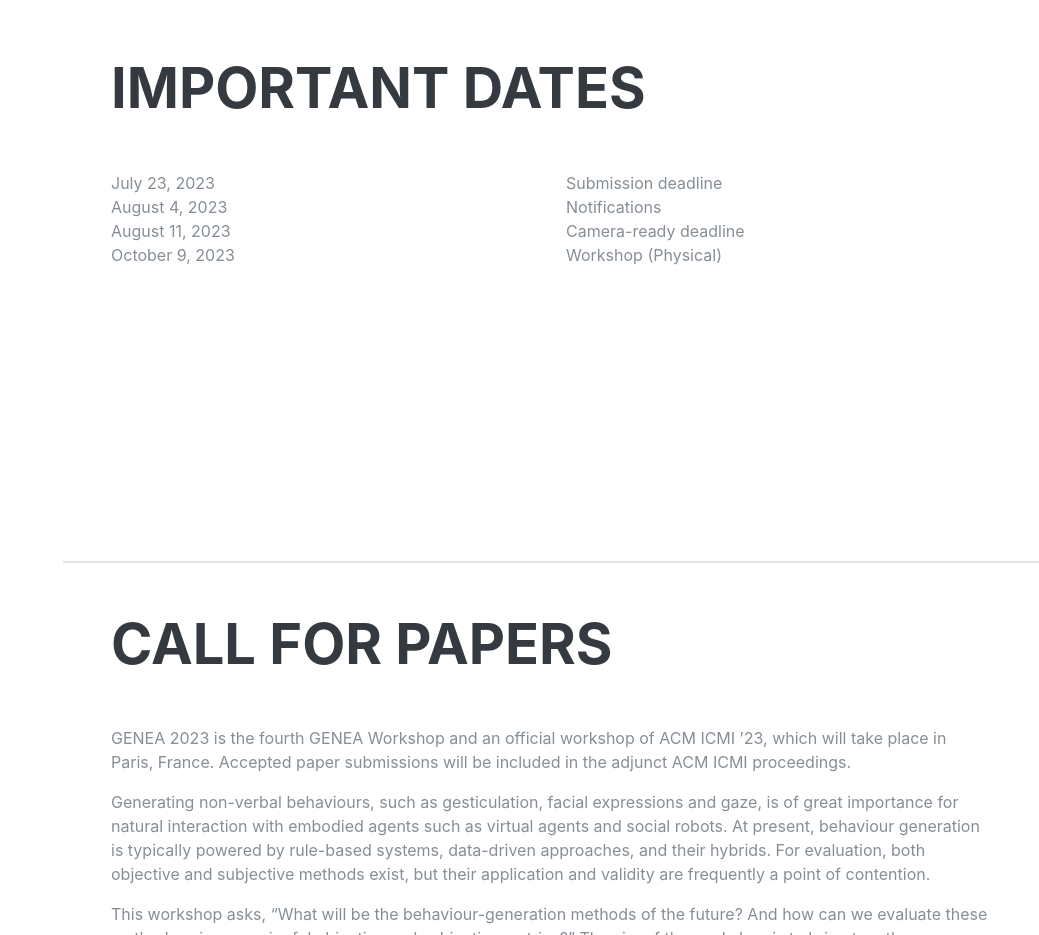
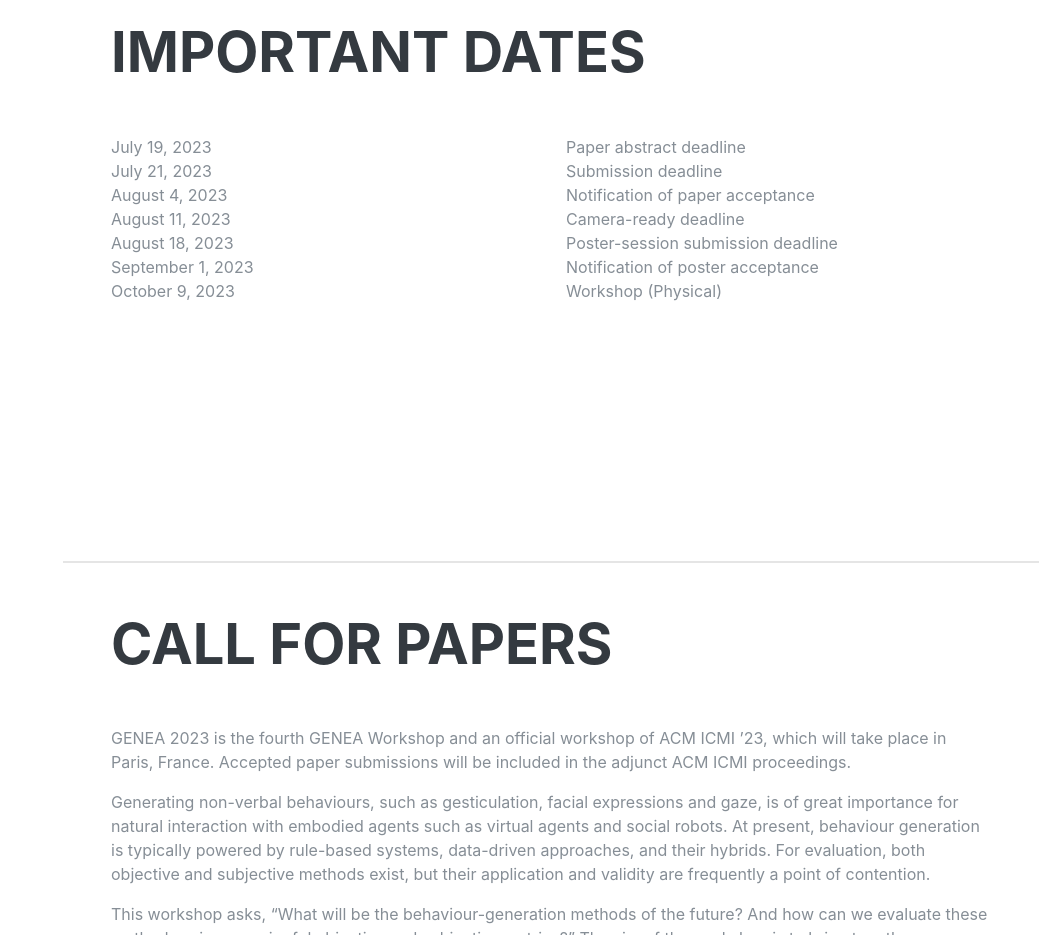
Before and after one commit to genea-workshop/2023, a website: page workshop/index.html in a window 1280 px wide. Shown: the part 1040-1975 px from the top of the page, without its empty margins (241-1280 px from the left). Drawn offline with Linux system fonts and the light colour scheme; a web font is replaced by a local one.

Commit message:
updated dates

```diff
--- a/workshop/index.html
+++ b/workshop/index.html
@@ -130,17 +130,29 @@
     <section class="iva-section p-3 p-lg-5 d-flex align-items-center" id="important-dates">
       <div class="w-100">
         <h2 class="mb-5">Important dates</h2>
+        <div class="row">
+          <div class="col">July 19, 2023</div>
+          <div class="col">Paper abstract deadline</div>
+        </div>
        <div class="row">
-          <div class="col">July 23, 2023</div>
+          <div class="col">July 21, 2023</div>
           <div class="col">Submission deadline</div>
         </div>
         <div class="row">
           <div class="col">August 4, 2023</div>
-          <div class="col">Notifications</div>
+          <div class="col">Notification of paper acceptance</div>
         </div>
         <div class="row">
           <div class="col">August 11, 2023</div>
           <div class="col">Camera-ready deadline</div>
+        </div>
+        <div class="row">
+          <div class="col">August 18, 2023</div>
+          <div class="col">Poster-session submission deadline</div>
+        </div>
+        <div class="row">
+          <div class="col">September 1, 2023</div>
+          <div class="col">Notification of poster acceptance</div>
         </div>
         <div class="row">
           <div class="col">October 9, 2023</div>
```
